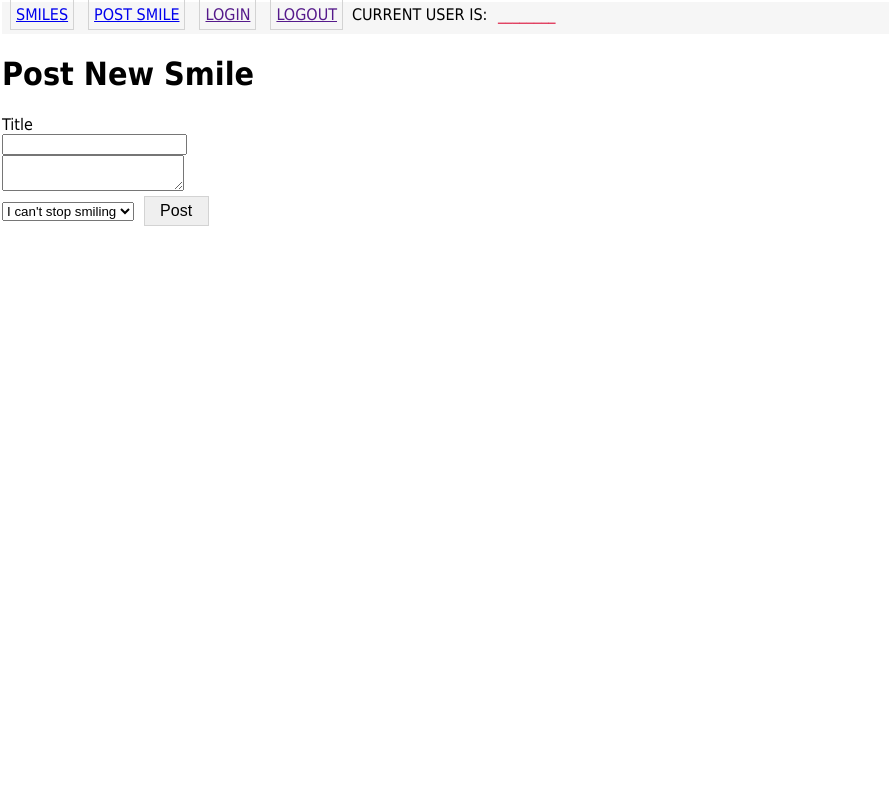
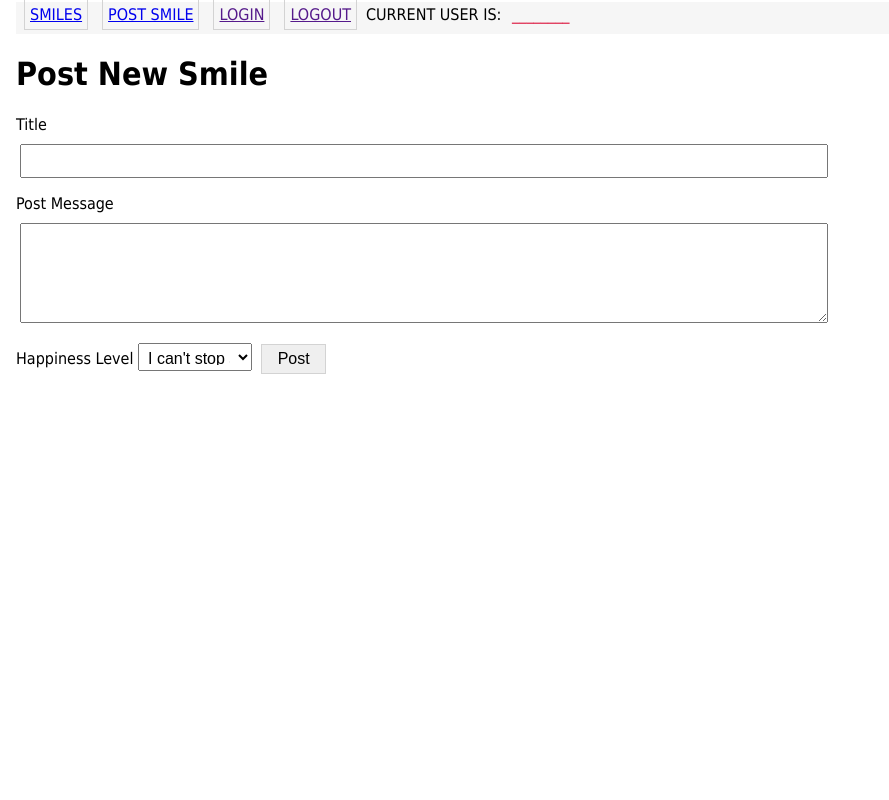
Before and after one commit to ro-co9/smile-startercode, a Flask app: page /postsmile in a window 1280 px wide. Shown: the whole page, without its empty margins (0-889 px from the left). Run offline with Flask 3, Linux system fonts and the light colour scheme.

Commit message:
Task 4.3 - Added styling to title input box, body input box, selector field.

```diff
--- a/app/Controller/forms.py
+++ b/app/Controller/forms.py
@@ -6,6 +6,6 @@ from app.Model.models import Post
 
 class PostForm(FlaskForm):
     title = StringField('Title', validators=[DataRequired()])
-    body = TextAreaField('Body', validators=[DataRequired(), Length(min=1, max=1500)])
+    body = TextAreaField('Post Message', validators=[DataRequired(), Length(min=1, max=1500)])
     happiness_level = SelectField('Happiness Level',choices = [(3, 'I can\'t stop smiling'), (2, 'Really happy'), (1,'Happy')])
     submit = SubmitField('Post')
--- a/app/View/static/css/main.css
+++ b/app/View/static/css/main.css
@@ -1,5 +1,5 @@
 body {
-    margin: 1px 1px 1px 1px;
+    margin: 1px 1px 1px 15px;
     padding: 1px;
     font-family: Tahoma;
     text-align: left;
@@ -96,3 +96,26 @@ a:hover {
     background-image: url("..//img//like_hover.png");
     cursor:pointer;
 }
+
+.formtitle{
+    font-size: 16px;
+    padding: 6px;
+    width: 64%;
+    margin: 10px 0px 16px 4px;
+}
+
+.formbody{
+
+    width: 64%;
+    font-size: 16px;
+    padding: 10px;
+    margin: 10px 0px 16px 4px;
+    min-height: 100px;
+}
+
+.formselect{
+    height: 28px;
+    width: 9%;
+    font-size: 16px;
+    padding: 5px;
+}
--- a/app/View/templates/create.html
+++ b/app/View/templates/create.html
@@ -17,7 +17,8 @@
                     <p>{{ error }}</p>
                 {% endfor %}
                 <!-- TODO: (milestone1) Include the form item for the post's `body`. Apply appropriate styling for the `body`form  item.  -->
-                {{ form.body }}
+                {{ form.body.label }}<br>
+                {{ form.body(class="formbody") }}
                 <!-- TODO: (milestone 1) Display the error messages of the `body` field validator (if there are any validation errors).   -->
                 {% for error in form.body.errors %}
                     <p>{{ error }}</p>
@@ -25,7 +26,8 @@
             </div>
 
             <!-- TODO: (milestone1) Include the form item for `happiness_level` selection. Apply appropriate styling for the `happiness_level` form item.  -->
-            {{ form.happiness_level }}
+            {{ form.happiness_level.label }}
+            {{ form.happiness_level(class="formselect") }}
             <!-- TODO: (milestone2) Include the form item for `tag` selection.   -->
 
             {{ form.submit(class="button") }}
```
